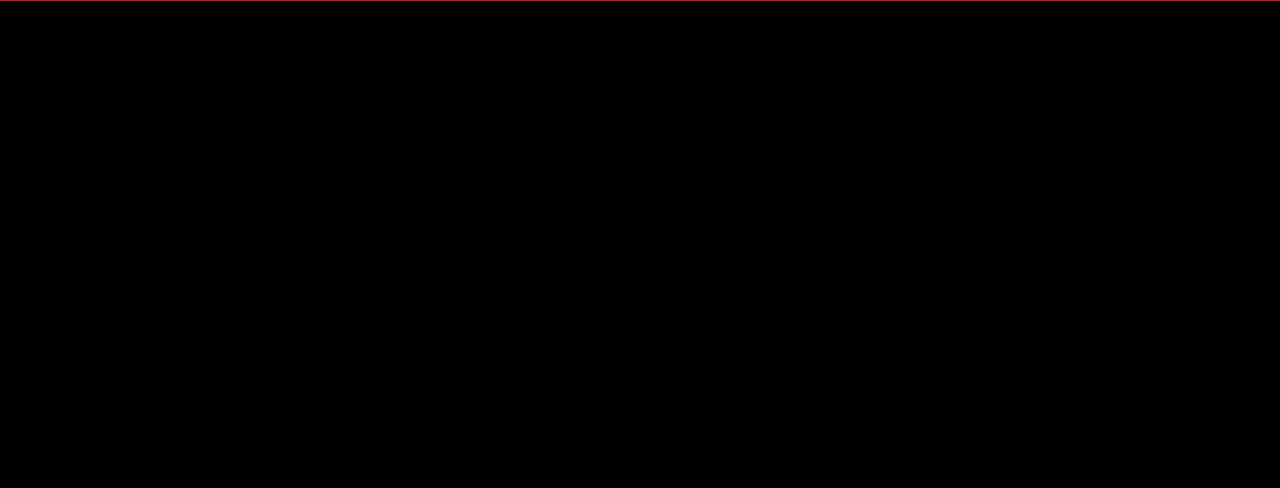
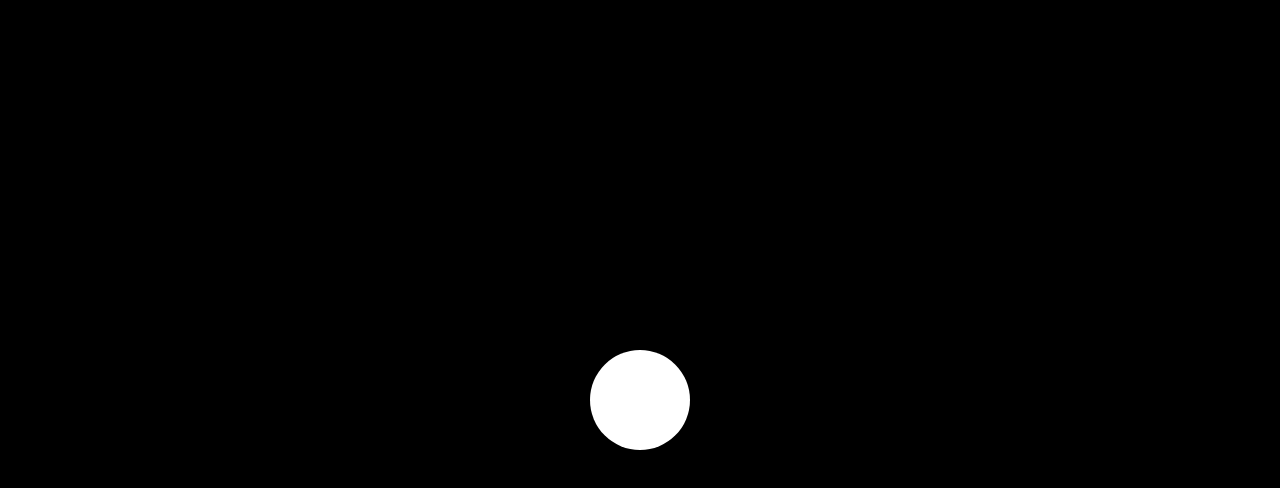
Before and after one commit to Rafcroft/Black-Hole-Project, a website: page index.html in a window 1280 px wide. Shown: the top 488 px of the page. Drawn offline with Linux system fonts and the light colour scheme; animation ran at ten frames a second.

Commit message:
Add files via upload

```diff
--- a/index.html
+++ b/index.html
@@ -9,7 +9,8 @@
 </head>
 
 <body>
-    <canvas class="uni" id="universe" width="8000" height="6000"></canvas>
+    <canvas class="uni" id="universe" width="8000" height="6000" style="position: absolute;"></canvas>
+    <canvas class="variaveis" id="variaveis" width="8000" height="6000" style="position: absolute;"></canvas>
     <script src="engine.js"></script>
     <script src="Teste.js"></script>
     <script src="script.js"></script>
--- a/script.js
+++ b/script.js
@@ -1,5 +1,7 @@
 const universe = document.getElementById("universe");
+const variaveis = document.getElementById("variaveis");
 const ctx = universe.getContext('2d');
+const vCtx = variaveis.getContext('2d');
 
 let AstroX = 2000
 let AstroY = 2000
@@ -26,19 +28,66 @@
     AstroX += VelX
     AstroY += VelY
 
+    vCtx.clearRect(0, 0, 8000, 6000)
 
-    ctx.clearRect(0, 0, 800, 600)
-
-    ctx.fillStyle = 'white';
-    ctx.beginPath();
-    ctx.arc(BuracoX, BuracoY, 50, 0, Math.PI * 2);
-    ctx.fill();
+    vCtx.fillStyle = 'white';
+    vCtx.beginPath();
+    vCtx.arc(BuracoX, BuracoY, 50, 0, Math.PI * 2);
+    vCtx.fill();
 
     ctx.fillStyle = "red";
     ctx.beginPath();
     ctx.arc(AstroX, AstroY, 25, 0, Math.PI * 2);
     ctx.fill();
 
+    // ----- Textos (variaveis) -----
+
+    // ----- Velocidade -----
+
+    vCtx.fillStyle = "white"
+    vCtx.font = "90px monospace";
+    vCtx.fillText("Velocity:", 100, 600);
+
+    vCtx.fillStyle = "white"
+    vCtx.font = "80px monospace"
+    vCtx.fillText(`(rounded: ${Math.floor(VelX)}) velocity (x): ${VelX}`, 100, 700)
+
+    vCtx.fillStyle = "white"
+    vCtx.font = "80px monospace"
+    vCtx.fillText(`(rounded: ${Math.floor(VelY)}) velocity (y): ${VelY}`, 100, 800)
+
+    // ----- Position -----
+
+    vCtx.fillStyle = "white"
+    vCtx.font = "90px monospace"
+    vCtx.fillText("Position:", 5600, 600)
+
+    vCtx.fillStyle = "white"
+    vCtx.font = "80px monospace"
+    vCtx.fillText(`(rounded: ${Math.floor(AstroX)}) position (x): ${AstroX} `, 5600, 700)
+
+    vCtx.fillStyle = "white"
+    vCtx.font = "80px monospace"
+    vCtx.fillText(`(rounded: ${Math.floor(AstroY)}) position (y): ${AstroY} `, 5600, 800)
+
+
+    // ----- Direction -----
+
+    vCtx.fillStyle = "white"
+    vCtx.font = "90px monospace"
+    vCtx.fillText("Direction:", 5600, 1000)
+
+    if (VelX > 0) {
+        vCtx.fillStyle = "white"
+        vCtx.font = "200px monospace"
+        vCtx.fillText("⟶", 6000, 1400)
+    } else {
+        vCtx.font = "200px monospace"
+        vCtx.fillText("⟵", 6000, 1400)
+    }
+
+    // ------------------------------
+
     requestAnimationFrame(Loop);
 };
 
--- a/style.css
+++ b/style.css
@@ -10,3 +10,7 @@
 .uni {
     border: 1px solid red;
 }
+
+.variaveis {
+    border-color: 1px solid red;
+}
```
Also changed, not shown: package.json (line endings or trailing spaces).
